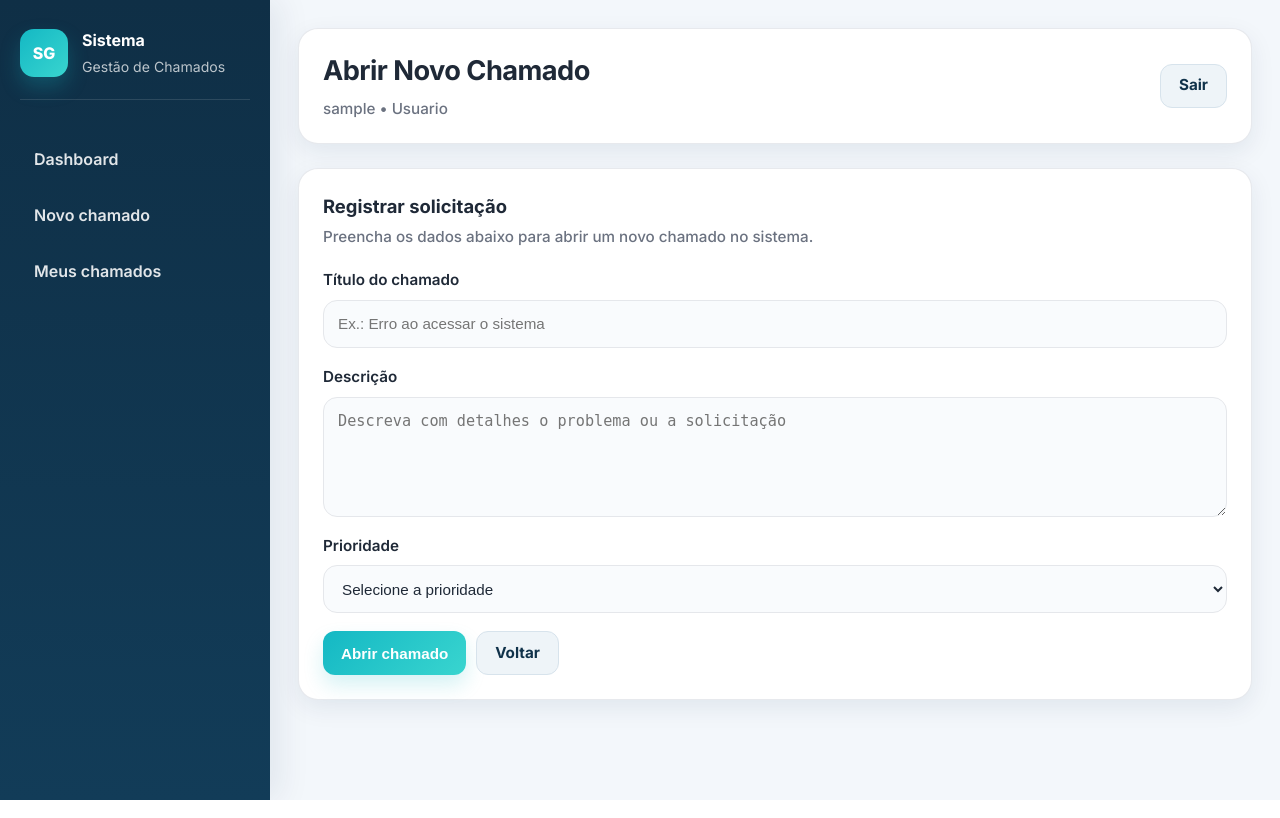
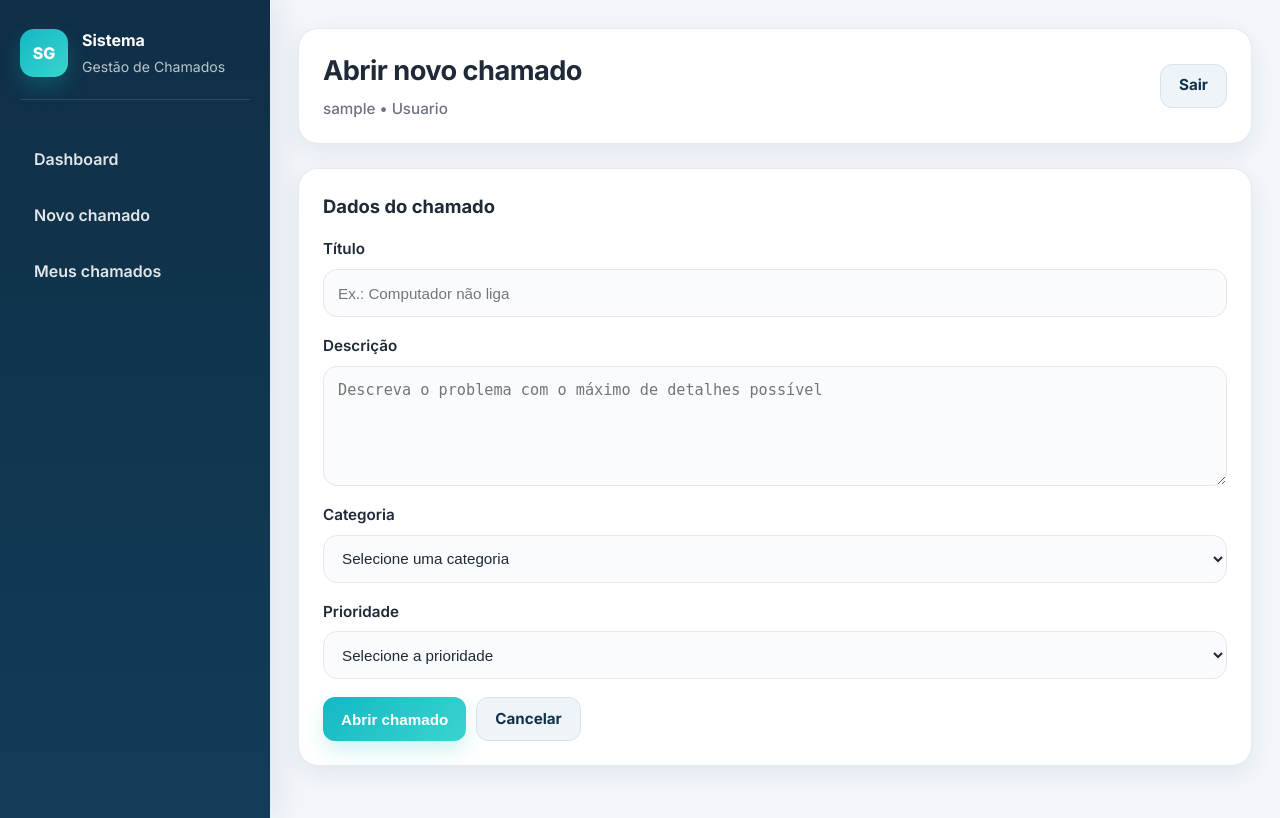
Before and after one commit to clawdyno0-png/sistema-chamados, a Flask app: page /chamados/novo in a window 1280 px wide. Run offline with Flask 3, Linux system fonts and the light colour scheme; the visitor is signed in with stand-in values (Sample User, id 1).

Commit message:
Update novo_chamado.html

```diff
--- a/templates/novo_chamado.html
+++ b/templates/novo_chamado.html
@@ -1,27 +1,25 @@
 {% extends "base.html" %}
 
 {% block title %}Novo Chamado{% endblock %}
-{% block page_title %}Abrir Novo Chamado{% endblock %}
+
+{% block page_title %}Abrir novo chamado{% endblock %}
+{% block page_subtitle %}
+Preencha as informações abaixo para registrar uma nova solicitação.
+{% endblock %}
 
 {% block content %}
+<div class="content-section">
+  <h2>Dados do chamado</h2>
 
-  <div class="content-section">
-    <div style="margin-bottom: 20px;">
-      <h2 style="margin-bottom: 6px;">Registrar solicitação</h2>
-      <p class="page-subtitle" style="margin: 0;">
-        Preencha os dados abaixo para abrir um novo chamado no sistema.
-      </p>
-    </div>
-
-    <form method="POST" action="{{ url_for('novo_chamado') }}">
+  <form method="POST">
     <div class="form-group">
-        <label for="titulo">Título do chamado</label>
+      <label for="titulo">Título</label>
       <input
         id="titulo"
-          name="titulo"
         class="form-control"
         type="text"
-          placeholder="Ex.: Erro ao acessar o sistema"
+        name="titulo"
+        placeholder="Ex.: Computador não liga"
         required
       >
     </div>
@@ -30,11 +28,24 @@
       <label for="descricao">Descrição</label>
       <textarea
         id="descricao"
+        class="form-control"
         name="descricao"
-          class="form-control"
-          placeholder="Descreva com detalhes o problema ou a solicitação"
+        placeholder="Descreva o problema com o máximo de detalhes possível"
         required
       ></textarea>
+    </div>
+
+    <div class="filter-row">
+      <div class="form-group">
+        <label for="categoria">Categoria</label>
+        <select id="categoria" name="categoria" class="form-control" required>
+          <option value="">Selecione uma categoria</option>
+          <option value="TI">TI</option>
+          <option value="Financeiro">Financeiro</option>
+          <option value="RH">RH</option>
+          <option value="Suporte">Suporte</option>
+          <option value="Infraestrutura">Infraestrutura</option>
+        </select>
       </div>
 
       <div class="form-group">
@@ -46,17 +57,17 @@
           <option value="Alta">Alta</option>
         </select>
       </div>
+    </div>
 
-      <div class="actions-row">
-        <button type="submit" class="btn">
+    <div class="actions-row" style="margin-top: 8px;">
+      <button class="btn" type="submit">
         Abrir chamado
       </button>
 
-        <a href="{{ url_for('meus_chamados') }}" class="btn btn-secondary-header">
-          Voltar
+      <a class="btn btn-secondary-header" href="{{ url_for('meus_chamados') }}">
+        Cancelar
       </a>
     </div>
   </form>
 </div>
-
 {% endblock %}
```
Lines whose indentation alone changed are shown as unchanged.
